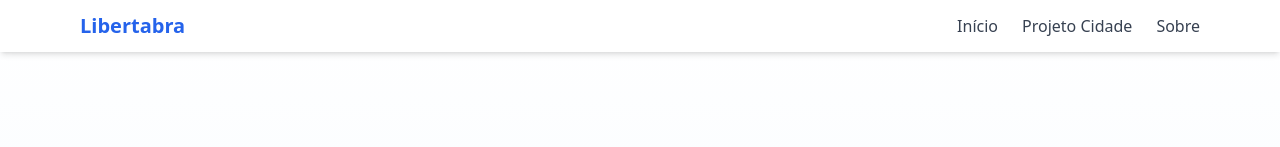
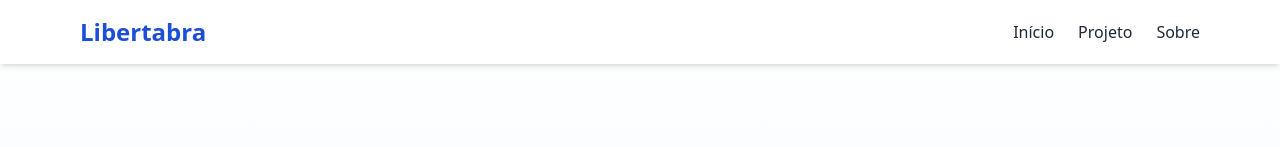
Before and after one commit to fabricioricard/Libertabra, a Next.js app: page / in a window 1280 px wide. Shown: the top 147 px of the page. Built offline with nearby package versions, Linux system fonts and the light colour scheme.

Commit message:
Update Header.tsx

```diff
--- a/components/Header.tsx
+++ b/components/Header.tsx
@@ -4,26 +4,26 @@ import { useState } from "react";
 import { FaBars } from "react-icons/fa";
 
 export default function Header() {
-  const [menuOpen, setMenuOpen] = useState(false);
+  const [open, setOpen] = useState(false);
 
   return (
-    <header className="bg-white shadow-md fixed top-0 left-0 w-full z-50">
-      <div className="max-w-6xl mx-auto flex items-center justify-between px-4 py-3">
-        <Link href="/" className="text-xl font-bold text-blue-600">
+    <header className="fixed top-0 left-0 w-full bg-white shadow-md z-50">
+      <div className="max-w-6xl mx-auto flex items-center justify-between px-4 py-4">
+        <Link href="/" className="text-2xl font-bold text-blue-700">
           Libertabra
         </Link>
 
         <button
-          className="md:hidden text-gray-700"
-          onClick={() => setMenuOpen(!menuOpen)}
+          className="md:hidden text-gray-600"
+          onClick={() => setOpen(!open)}
         >
           <FaBars size={24} />
         </button>
 
-        <nav className={`flex-col md:flex-row md:flex gap-6 ${menuOpen ? "flex" : "hidden"} md:items-center`}>
-          <Link href="/" className="text-gray-700 hover:text-blue-600">Início</Link>
-          <Link href="/projeto" className="text-gray-700 hover:text-blue-600">Projeto Cidade</Link>
-          <Link href="/sobre" className="text-gray-700 hover:text-blue-600">Sobre</Link>
+        <nav className={`md:flex gap-6 ${open ? "block mt-4" : "hidden md:block"}`}>
+          <Link href="/" className="hover:text-blue-600">Início</Link>
+          <Link href="/projeto" className="hover:text-blue-600">Projeto</Link>
+          <Link href="/sobre" className="hover:text-blue-600">Sobre</Link>
         </nav>
       </div>
     </header>
```
